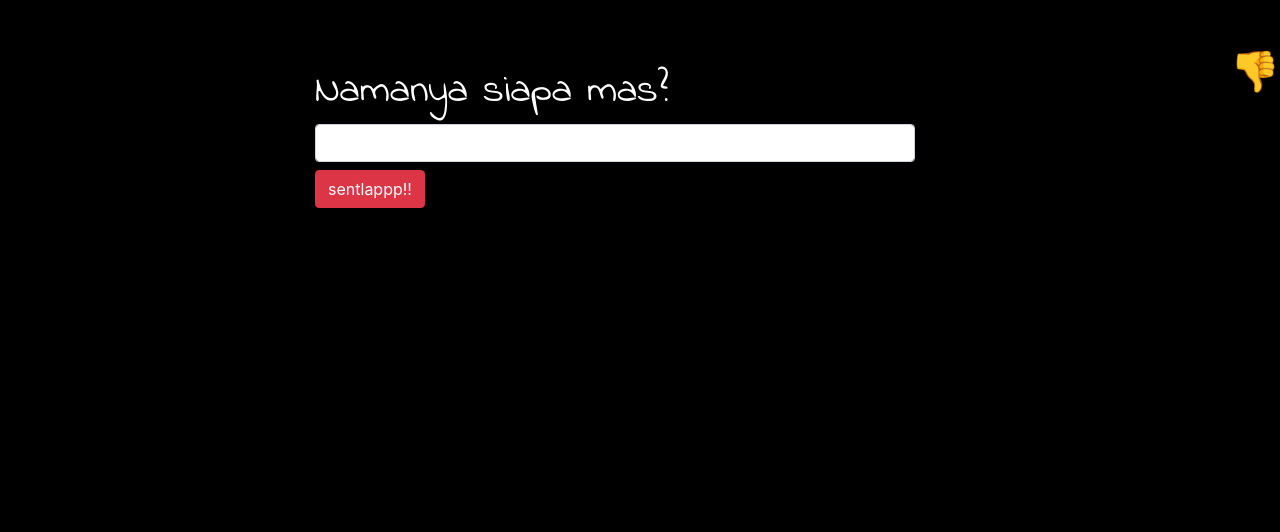
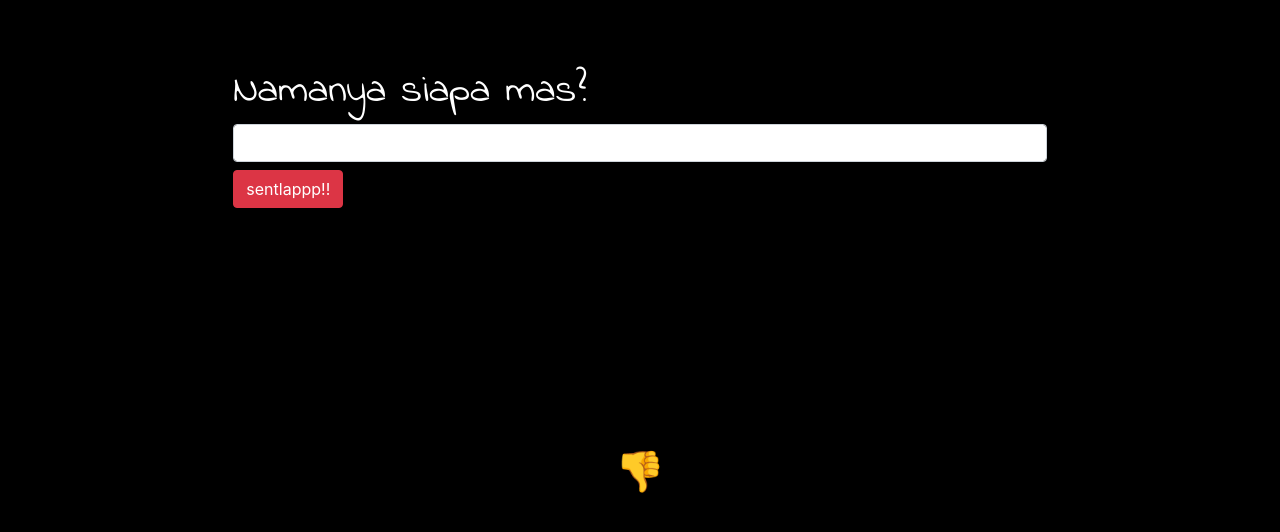
Before and after one commit to zetc0de/sstichall, a Flask app: page /nama in a window 1280 px wide. Shown: the part 116-648 px from the top of the page. Run offline with Flask 2, Linux system fonts and the light colour scheme; parts of the project's set-up code (start-up, migrations or seed data) failed here and were passed over; some libraries are stand-ins or nearby versions; some web fonts are replaced.

Commit message:
SSTIchall

```diff
--- a/app/templates/nama.html
+++ b/app/templates/nama.html
@@ -3,7 +3,7 @@
 <br>
 <br>
 <div class="row">
-	<div class="nanya col-md-6">
+	<div class="nanya col-md-8">
 		<h1 class="tanya">Namanya siapa mas?</h1>
 		<div class="form-group">
 			<form action="/inputnama" method="POST">
@@ -13,8 +13,10 @@
 			</form>
 		</div>
 	</div>
-	{% if nama is defined %}
-	<center><h1 class="sapa">{{ sapa }} {{ nama }} {{ emot }} </h1></center>
-	{% endif %}
+	<div class="col-md-12">
+		{% if nama is defined %}
+			<center><h1 class="sapa">{{ sapa }} {{ nama }} {{ emot }} </h1></center>
+		{% endif %}
+	</div>
 </div>
 {% endblock %}
```
